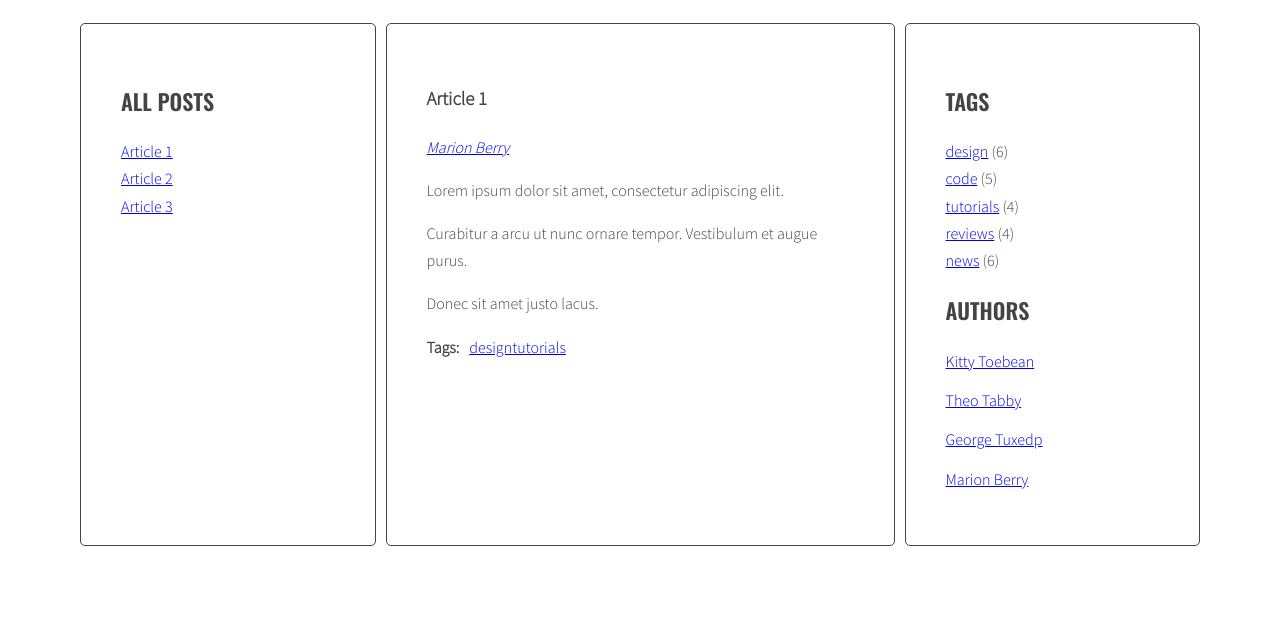
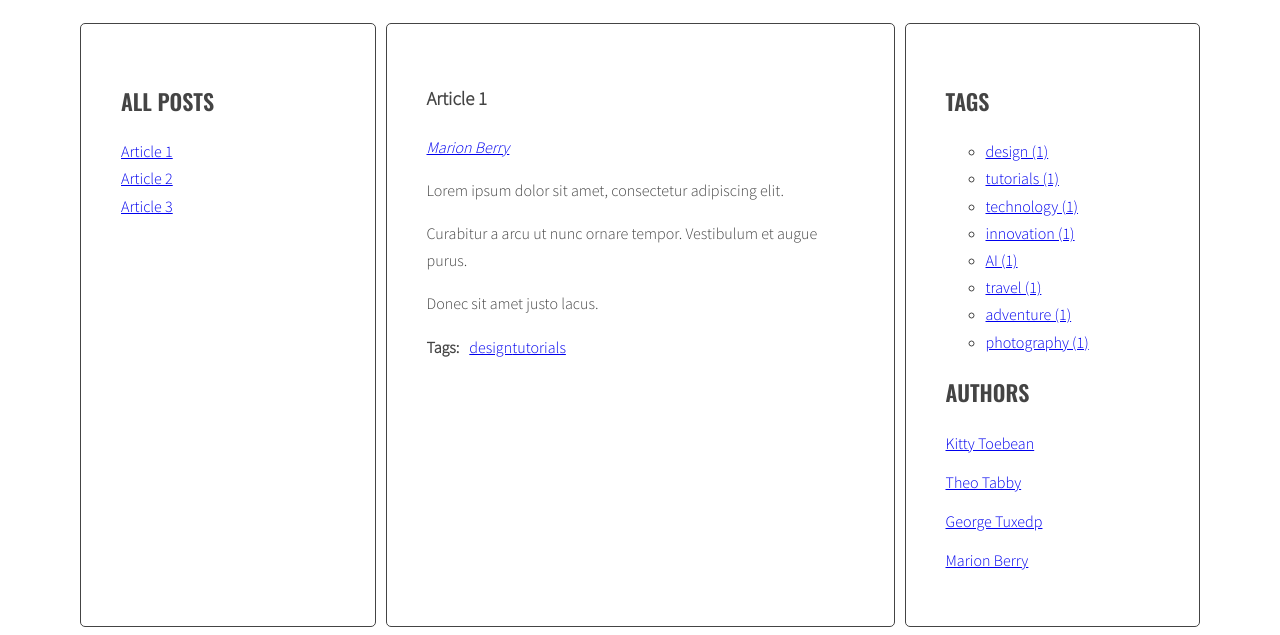
Before and after one commit to lukaszzwolak/javascript-blog, a website: page index.html in a window 1280 px wide. Shown: the part 220-855 px from the top of the page. Before the commit the page ends 800 px from the top, so only its background shows below. Drawn offline with nearby package versions, Linux system fonts and the light colour scheme.

Commit message:
Refactor: Implement Handlebars templates for dynamic content generation

```diff
--- a/index.html
+++ b/index.html
@@ -85,6 +85,26 @@
     </main>
   </div>
 
+  <script src="https://cdnjs.cloudflare.com/ajax/libs/handlebars.js/4.1.0/handlebars.min.js"></script>
+
+  <script id="template-article-link" type="text/x-handlebars-template">
+    <li><a href="#{{ id }}"><span>{{ title }}</span></a></li>
+  </script>
+  <script id="template-tag-link" type="text/x-handlebars-template">
+    <li><a href="#tag-{{ tag }}">{{ tag }}</a></li>
+  </script>
+  <script id="template-author-link" type="text/x-handlebars-template">
+    <a href="#author-{{ author }}">{{ author }}</a>
+  </script>
+  <script id="template-tag-cloud-link" type="text/x-handlebars-template">
+    <ul class="tag-cloud">
+      {{#each tags}}
+        <li class="{{ className }}"><a href="#tag-{{ tag }}">{{ tag }} ({{ count }})</a></li>
+      {{/each}}
+    </ul>
+  </script>
+
+
   <script src="js/script.js"></script>
 </body>
 
--- a/js/script.js
+++ b/js/script.js
@@ -2,7 +2,18 @@ const optArticleSelector = '.post',
   optTitleSelector = '.post-title',
   optTitleListSelector = '.titles',
   optArticleTagsSelector = '.post-tags .list',
-  optArticleAuthorSelector = '.post-author';
+  optArticleAuthorSelector = '.post-author',
+  optTagsListSelector = '.tags',
+  optAuthorsListSelector = '.authors';
+
+const templates = {
+  articleLink: Handlebars.compile(document.querySelector('#template-article-link').innerHTML),
+  tagLink: Handlebars.compile(document.querySelector('#template-tag-link').innerHTML),
+  authorLink: Handlebars.compile(document.querySelector('#template-author-link').innerHTML),
+  tagCloudLink: Handlebars.compile(document.querySelector('#template-tag-cloud-link').innerHTML),
+};
+
+console.log('skrypt laduje sie poprawnie!');
 
 function titleClickHandler(event) {
   event.preventDefault();
@@ -42,7 +53,8 @@ function generateTitleLinks(customSelector = '') {
     const articleId = article.getAttribute('id');
     if (!articleId) continue;
     const articleTitle = article.querySelector(optTitleSelector).innerText;
-    const linkHTML = `<li><a href="#${articleId}"><span>${articleTitle}</span></a></li>`;
+    const linkHTMLData = { id: articleId, title: articleTitle };
+    const linkHTML = templates.articleLink(linkHTMLData);
     console.log('Wygenerowany link HTML:', linkHTML);
 
     titleList.insertAdjacentHTML('beforeend', linkHTML);
@@ -54,10 +66,9 @@ function generateTitleLinks(customSelector = '') {
     link.addEventListener('click', titleClickHandler);
   }
 }
-
 generateTitleLinks();
 
-function generateTags() {
+/*function generateTags() {
   console.log('funkcja generateTags dziala');
   const articles = document.querySelectorAll(optArticleSelector);
   for (let article of articles) {
@@ -76,6 +87,62 @@ function generateTags() {
   }
 }
 generateTags();
+*/
+function calculateTagClass(count, params) {
+  if (params.max === params.min) {
+    return "tag-size-1";
+  }
+  const normalizedCount = count - params.min;
+  const range = params.max - params.min;
+  const classNumber = Math.floor((normalizedCount / range) * 5 + 1);
+  return `tag-size-${classNumber}`;
+}
+
+function generateTags() {
+  console.log('funkcja generateTags dziala');
+  const articles = document.querySelectorAll(optArticleSelector);
+  let allTags = {};
+  const tagsParams = { max: 0, min: 999999 };
+
+  for (let article of articles) {
+    const tagsWrapper = article.querySelector(optArticleTagsSelector);
+    let html = '';
+    const articleTags = article.getAttribute('data-tags');
+    console.log('Pobrane tagi: ', articleTags);
+    const tagsArray = articleTags.split(' ');
+
+    for (let tag of tagsArray) {
+      console.log('przetwarzany tag: ', tag);
+      const linkHTML = `<li><a href="#tag-${tag}">${tag}</a></li>`;
+      console.log('Wygenerowany link html: ', linkHTML);
+      html += linkHTML;
+
+      if (!allTags[tag]) {
+        allTags[tag] = 1;
+      } else {
+        allTags[tag]++;
+      }
+    }
+    tagsWrapper.innerHTML = html;
+  }
+
+  const allTagsData = { tags: [] };
+  for (let tag in allTags) {
+    allTagsData.tags.push({
+      tag: tag,
+      count: allTags[tag],
+      className: calculateTagClass(allTags[tag], tagsParams)
+    });
+  }
+
+  console.log('allTagsData:', allTagsData);
+  const tagList = document.querySelector(optTagsListSelector);
+  console.log('Tag list:', tagList);
+  console.log('wygenerowany HTML dla chmury tagow:', templates.tagCloudLink(allTagsData));
+  tagList.innerHTML = templates.tagCloudLink(allTagsData);
+}
+generateTags();
+
 
 function generateAuthors() {
   console.log('Funkcja generateAuthors dziala');
@@ -84,11 +151,11 @@ function generateAuthors() {
     const authorWrapper = article.querySelector(optArticleAuthorSelector);
     const articleAuthor = article.getAttribute('data-author');
     console.log('Pobrany autor:', articleAuthor);
-    const linkHTML = `<a href="#author-${articleAuthor}">${articleAuthor}</a>`;
+    const linkHTMLData = { author: articleAuthor };
+    const linkHTML = templates.authorLink(linkHTMLData);
     console.log('Wygenerowany link HTML dla autora:', linkHTML);
     authorWrapper.innerHTML = linkHTML;
   }
-  addClickListenersToAuthors();
 }
 generateAuthors();
 
@@ -113,16 +180,16 @@ function authorClickHandler(event) {
   event.preventDefault();
   const clickedElement = this;
   const href = clickedElement.getAttribute('href');
-  const author = href.replace('#author-', '').trim(); // Usunięcie zbędnych spacji
+  const author = href.replace('#author-', '');
   console.log('Wyodrębniony autor:', author);
 
-  // Usunięcie klasy active z aktywnych linków autorów
+  // usunięcie klasy active z aktywnych linków autorów
   const activeAuthorLinks = document.querySelectorAll('a.active[href^="#author-"]');
   for (let activeAuthorLink of activeAuthorLinks) {
     activeAuthorLink.classList.remove('active');
   }
 
-  // Aktywacja klikniętego linku autora
+  // aktywacja klikniętego linku autora
   const authorLinks = document.querySelectorAll(`a[href="${href}"]`);
   console.log('Znalezione linki autora:', authorLinks);
   for (let authorLink of authorLinks) {
```
